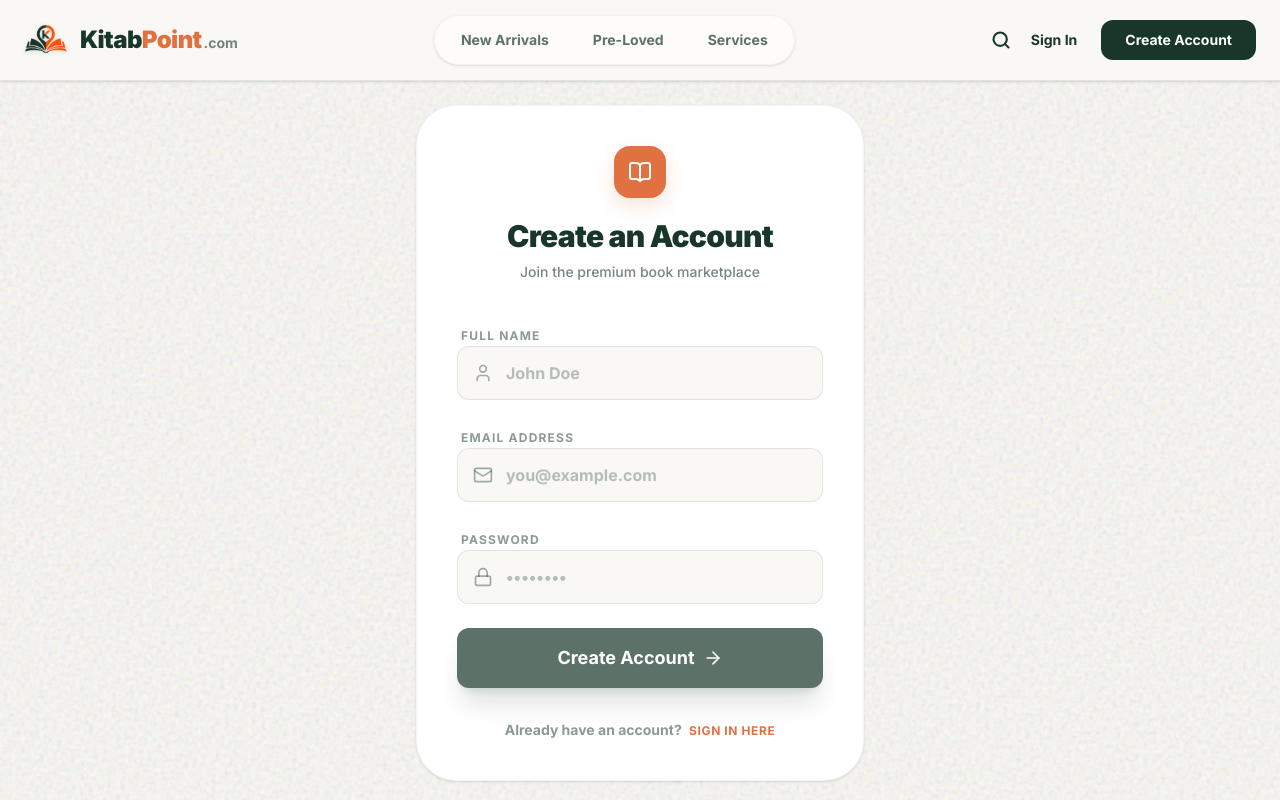
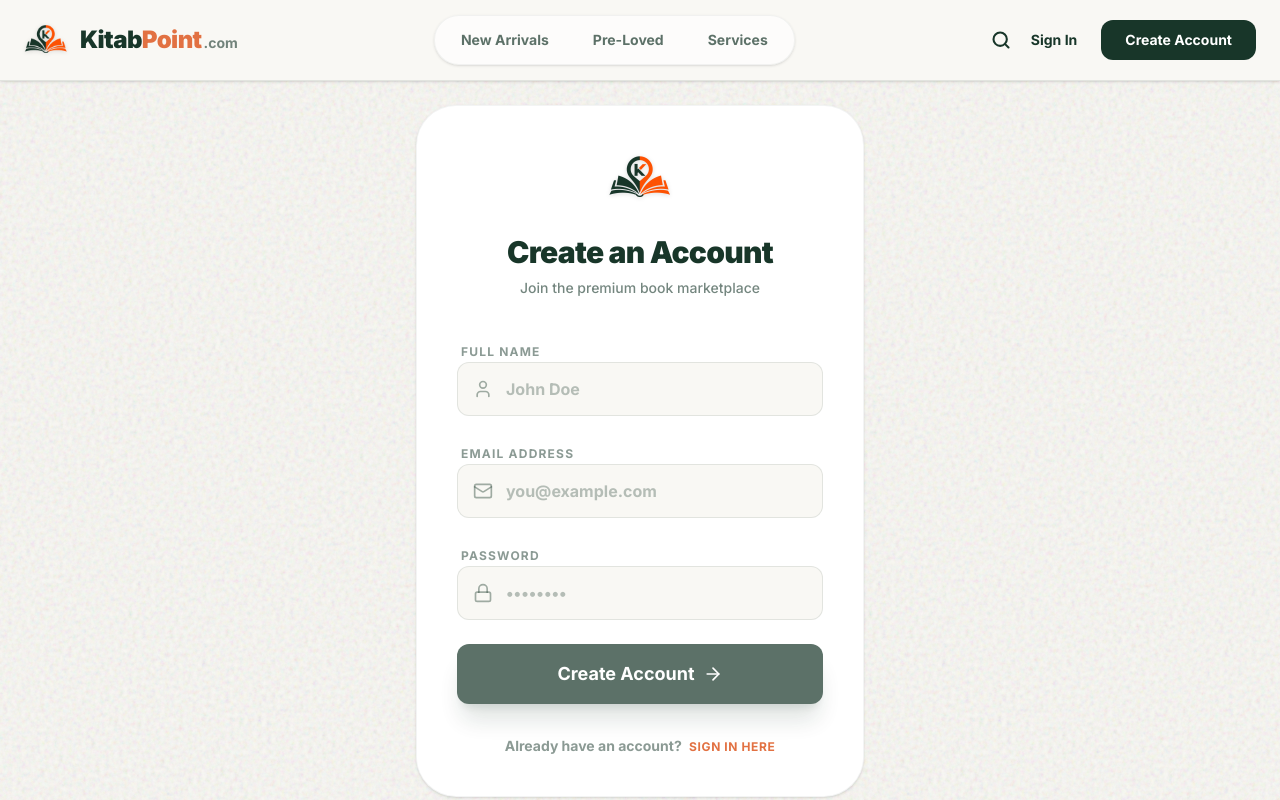
Before and after one commit to sumanbalkishantech-byte/sbtech, a Next.js app in the folder client/: page /register in a window 1280 px wide. Shown: the top 800 px of the page. Built offline with nearby package versions, Linux system fonts and the light colour scheme.

Commit message:
Final Submission

```diff
--- a/client/src/app/login/page.tsx
+++ b/client/src/app/login/page.tsx
@@ -4,7 +4,7 @@ import { useState } from "react";
 import { useRouter } from "next/navigation";
 import Link from "next/link";
 import axios from "axios";
-import { Mail, Lock, ArrowRight, Loader2, BookOpen } from "lucide-react";
+import { Mail, Lock, ArrowRight, Loader2 } from "lucide-react";
 
 export default function LoginPage() {
   const router = useRouter();
@@ -56,11 +56,15 @@ export default function LoginPage() {
 
       <div className="w-full max-w-md bg-white rounded-[2.5rem] shadow-sm border border-[#183629]/5 p-8 md:p-10 relative z-10">
 
-        {/* Header */}
+        {/* Header with Client Logo */}
         <div className="flex flex-col items-center mb-10">
-          <div className="bg-[#E27142] text-white p-3.5 rounded-2xl mb-5 shadow-[0_8px_20px_rgba(226,113,66,0.2)]">
-            <BookOpen className="w-6 h-6" />
-          </div>
+          <Link href="/" className="group mb-6">
+            <img
+              src="/kp_logo.png"
+              alt="KitabPoint Logo"
+              className="h-16 w-auto object-contain drop-shadow-sm group-hover:scale-105 transition-transform duration-300"
+            />
+          </Link>
           <h1 className="text-3xl font-black text-[#183629] tracking-tight">Welcome Back</h1>
           <p className="text-sm font-medium text-[#183629]/60 mt-2">Enter your credentials to access your account</p>
         </div>
--- a/client/src/app/register/page.tsx
+++ b/client/src/app/register/page.tsx
@@ -4,7 +4,7 @@ import { useState } from "react";
 import { useRouter } from "next/navigation";
 import Link from "next/link";
 import axios from "axios";
-import { User, Mail, Lock, ArrowRight, Loader2, BookOpen, CheckCircle, AlertCircle, X } from "lucide-react";
+import { User, Mail, Lock, ArrowRight, Loader2, CheckCircle, AlertCircle, X } from "lucide-react";
 
 export default function RegisterPage() {
   const router = useRouter();
@@ -98,11 +98,15 @@ export default function RegisterPage() {
 
       <div className="w-full max-w-md bg-white rounded-[2.5rem] shadow-sm border border-[#183629]/5 p-8 md:p-10 relative z-10">
 
-        {/* Header */}
+        {/* Header with Client Logo */}
         <div className="flex flex-col items-center mb-10">
-          <div className="bg-[#E27142] text-white p-3.5 rounded-2xl mb-5 shadow-[0_8px_20px_rgba(226,113,66,0.2)]">
-            <BookOpen className="w-6 h-6" />
-          </div>
+          <Link href="/" className="group mb-6">
+            <img
+              src="/kp_logo.png"
+              alt="KitabPoint Logo"
+              className="h-16 w-auto object-contain drop-shadow-sm group-hover:scale-105 transition-transform duration-300"
+            />
+          </Link>
           <h1 className="text-3xl font-black text-[#183629] tracking-tight">Create an Account</h1>
           <p className="text-sm font-medium text-[#183629]/60 mt-2">Join the premium book marketplace</p>
         </div>
```
